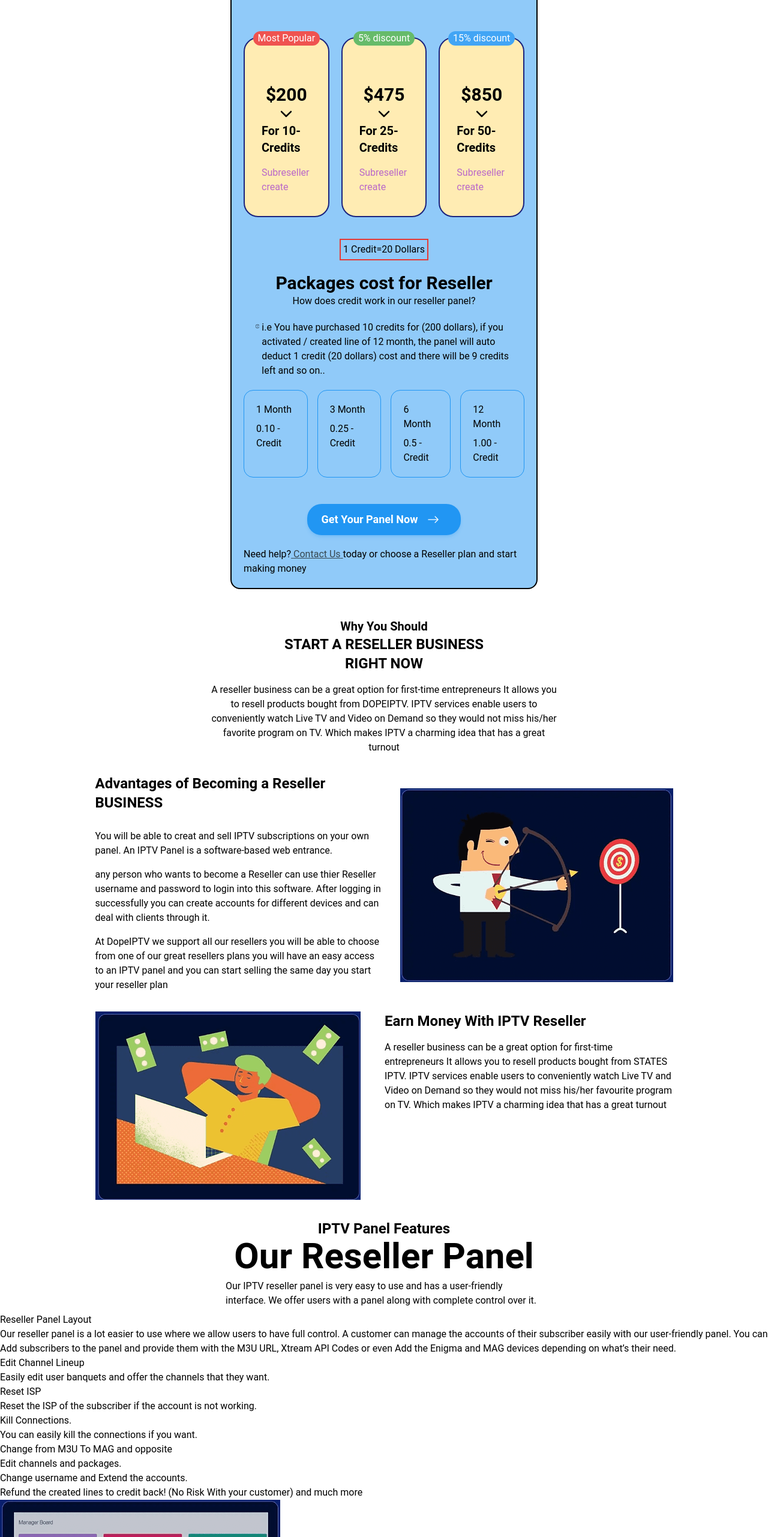
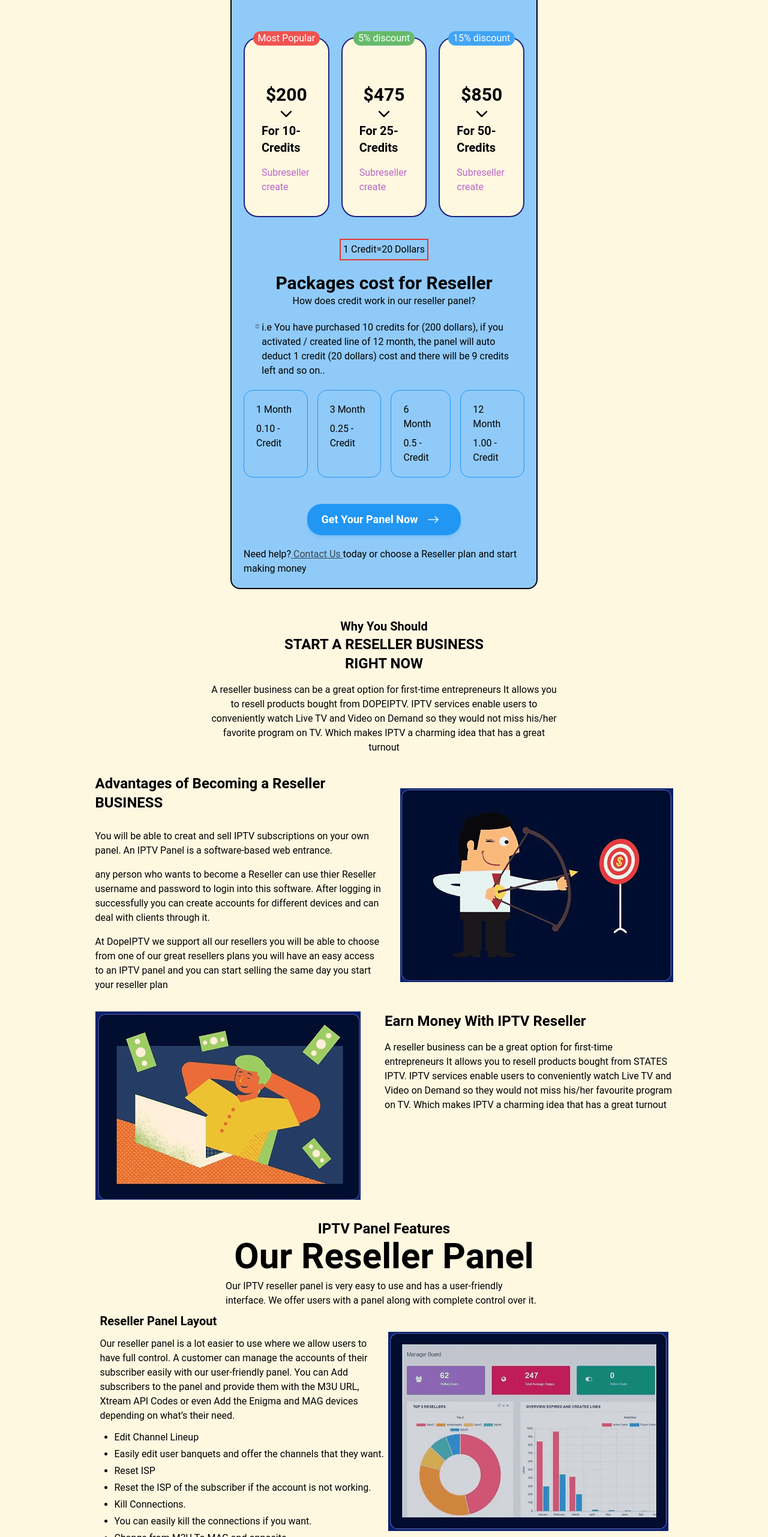
Before and after one commit to Laryd/iptv, a React (Vite) app: page /reseller in a window 1280 px wide. Shown: the part 1728-4290 px from the top of the page at 60% size. Built offline with nearby package versions, Linux system fonts and the light colour scheme.

Commit message:
reseller update

```diff
--- a/src/components/faq/Qanda.jsx
+++ b/src/components/faq/Qanda.jsx
@@ -36,7 +36,7 @@
         <Accordion
           open={open === 1}
           icon={<Icon id={1} open={open} />}
-          className=" bg-lightening_light px-3 pt-5"
+          className=" bg-amber-50 px-3 pt-5"
         >
           <h1 className="flex justify-center text-2xl font-bold">
             Frequently Asked Questions
@@ -52,7 +52,7 @@
           </AccordionBody>
         </Accordion>
         <Accordion
-          className=" bg-lightening_light px-3"
+          className=" bg-amber-50 px-3"
           open={open === 2}
           icon={<Icon id={2} open={open} />}
         >
@@ -69,7 +69,7 @@
           </AccordionBody>
         </Accordion>
         <Accordion
-          className=" bg-lightening_light px-3"
+          className=" bg-amber-50 px-3"
           open={open === 3}
           icon={<Icon id={3} open={open} />}
         >
@@ -84,7 +84,7 @@
           </AccordionBody>
         </Accordion>
         <Accordion
-          className=" bg-lightening_light px-3"
+          className=" bg-amber-50 px-3"
           open={open === 4}
           icon={<Icon id={4} open={open} />}
         >
@@ -99,7 +99,7 @@
           </AccordionBody>
         </Accordion>
         <Accordion
-          className=" bg-lightening_light px-3"
+          className=" bg-amber-50 px-3"
           open={open === 5}
           icon={<Icon id={5} open={open} />}
         >
@@ -113,7 +113,7 @@
           </AccordionBody>
         </Accordion>
         <Accordion
-          className=" bg-lightening_light px-3"
+          className=" bg-amber-50 px-3"
           open={open === 6}
           icon={<Icon id={6} open={open} />}
         >
@@ -127,7 +127,7 @@
           </AccordionBody>
         </Accordion>
         <Accordion
-          className=" bg-lightening_light px-3"
+          className=" bg-amber-50 px-3"
           open={open === 7}
           icon={<Icon id={7} open={open} />}
         >
--- a/src/components/reseller/Reasons.jsx
+++ b/src/components/reseller/Reasons.jsx
@@ -71,9 +71,9 @@
           over it.
         </p>
       </div>
-      <div>
-        <div>
-          <h1>Reseller Panel Layout</h1>
+      <div className="flex justify-center">
+        <div className="w-[30rem] flex flex-col gap-3">
+          <h1 className="font-bold text-xl">Reseller Panel Layout</h1>
           <p>
             Our reseller panel is a lot easier to use where we allow users to
             have full control. A customer can manage the accounts of their
@@ -82,7 +82,7 @@
             API Codes or even Add the Enigma and MAG devices depending on what’s
             their need.
           </p>
-          <ul>
+          <ul className="list-disc pl-6 flex flex-col gap-1">
             <li>Edit Channel Lineup</li>
             <li>
               Easily edit user banquets and offer the channels that they want.
@@ -98,21 +98,21 @@
             <li>Change username and Extend the accounts.</li>
             <li>
               Refund the created lines to credit back! (No Risk With your
-              customer) and much more
+              customer) and much more...
             </li>
           </ul>
         </div>
-        <div>
+        <div className="pt-8">
           <img src={Re_3} alt="Reseller reason 3" className="min-w-fit" />
         </div>
       </div>
-      <div>
+      <div className="flex justify-center py-7 pb-28 gap-4">
         <div>
           <img src={Re_4} alt="Reseller reason 4" className="min-w-fit" />
         </div>
-        <div>
-          <h1>Manage Customers</h1>
-          <p>
+        <div className="flex flex-col gap-5">
+          <h1 className="font-bold text-xl">Manage Customers</h1>
+          <p className="w-[30rem]">
             Our reseller panel provides you with the ability to see the active
             connections, number of connections registered, etc. Despite that,
             you can kill the connections, edit the user bouquets, disable the
@@ -120,6 +120,7 @@
             protected with Captcha to keep your data secure and avoid unwanted
             login from your account.
           </p>
+          <div className="pl-20 pt-5">
             <Button
               color="blue"
               className="flex capitalize rounded-3xl text-lg gap-1 items-center"
@@ -128,6 +129,7 @@
             </Button>
           </div>
         </div>
+      </div>
     </>
   );
 };
--- a/src/components/reseller/ResellPricing.jsx
+++ b/src/components/reseller/ResellPricing.jsx
@@ -58,7 +58,7 @@
         </ul>
       </div>
       <div className="flex gap-5 pt-16 pb-9">
-        <div className="flex flex-col items-center gap-4 border-x-2 border-y-2 border-indigo-900 py-9 bg-amber-100 px-7 rounded-3xl relative">
+        <div className="flex flex-col items-center gap-4 border-x-2 border-y-2 border-indigo-900 py-9 bg-amber-50 px-7 rounded-3xl relative">
           <h1 className="bg-red-400 rounded-3xl px-2 text-white absolute top-[-12px]">
             Most Popular
           </h1>
@@ -69,7 +69,7 @@
           </div>
           <p className="text-purple-300">Subreseller create</p>
         </div>
-        <div className="flex flex-col items-center gap-4 border-x-2 border-y-2 border-indigo-900 py-9 bg-amber-100 px-7 rounded-3xl relative">
+        <div className="flex flex-col items-center gap-4 border-x-2 border-y-2 border-indigo-900 py-9 bg-amber-50 px-7 rounded-3xl relative">
           <h1 className="bg-green-400 rounded-3xl px-2 text-white absolute top-[-12px]">
             5% discount
           </h1>
@@ -80,7 +80,7 @@
           </div>
           <p className="text-purple-300">Subreseller create</p>
         </div>
-        <div className="flex flex-col items-center gap-4 border-x-2 border-y-2 border-indigo-900 py-9 bg-amber-100 px-7 rounded-3xl relative">
+        <div className="flex flex-col items-center gap-4 border-x-2 border-y-2 border-indigo-900 py-9 bg-amber-50 px-7 rounded-3xl relative">
           <h1 className="bg-blue-400 rounded-3xl px-2 text-white absolute top-[-12px]">
             15% discount
           </h1>
--- a/src/components/reseller/ResellerMain.jsx
+++ b/src/components/reseller/ResellerMain.jsx
@@ -1,18 +1,20 @@
-import React from 'react'
-import Heading from './heading'
-import Dashboard from './dashboard'
-import ResellPricing from './ResellPricing'
-import Reasons from './Reasons'
+import React from "react";
+import Heading from "./heading";
+import Dashboard from "./dashboard";
+import ResellPricing from "./ResellPricing";
+import Reasons from "./Reasons";
 
 const ResellerMain = () => {
   return (
     <>
-      <Heading/>
-      <Dashboard/>
-      <ResellPricing/>
-      <Reasons/>
+      <div className="bg-amber-50">
+        <Heading />
+        <Dashboard />
+        <ResellPricing />
+        <Reasons />
+      </div>
     </>
-  )
-}
+  );
+};
 
-export default ResellerMain
+export default ResellerMain;
```
Lines whose indentation alone changed are shown as unchanged.
